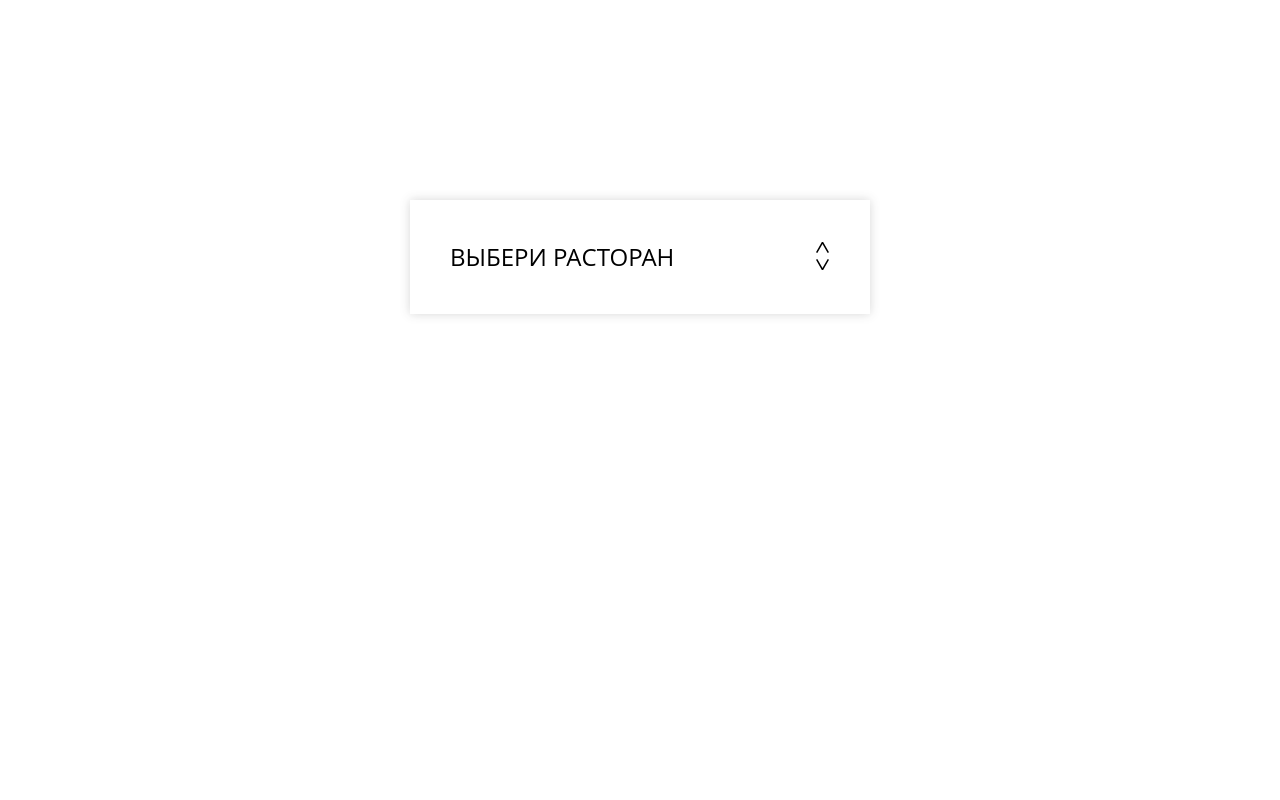
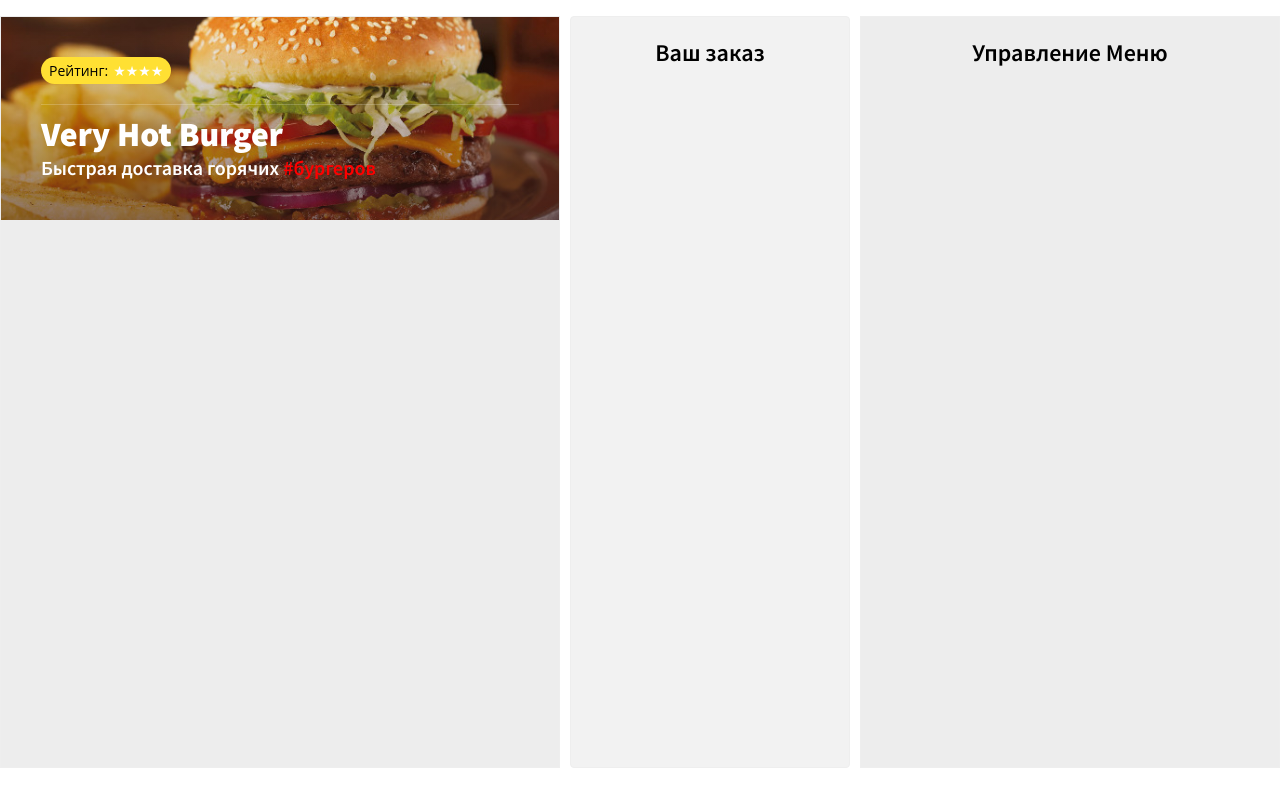
Before and after one commit to PavlenkoEvgeniy/react-burger_restaurant, a React (Create React App) app: page /restaurant/1 in a window 1280 px wide. Built offline with nearby package versions, Linux system fonts and the light colour scheme.

Commit message:
New components

```diff
--- /dev/null
+++ b/src/components/App.js
@@ -0,0 +1,20 @@
+import React from 'react';
+import Header from './Header'
+import Order from './Order'
+import MenuAdmin from './MenuAdmin';
+
+class App extends React.Component {
+  render() {
+    return (
+      <div className='burger-paradise'>
+        <div className="menu">
+          <Header title='Very Hot Burger'/>
+        </div>
+        <Order />
+        <MenuAdmin />
+      </div>
+    )
+  }
+}
+
+export default App;
--- /dev/null
+++ b/src/components/Header.js
@@ -0,0 +1,24 @@
+import React from "react";
+
+const Header = props => (
+    <header className="top">
+      <div className="wrap">
+        <div className="header-content">
+          <div className="header-rating">
+            <div className="header-rating_tag">Рейтинг: </div>
+            <div className="header-rating_icon">★★★★</div>
+          </div>
+          <div className="header-divider"></div>
+          <h1 className="font-effect-fire-animation">{props.title}</h1>
+          <h3>
+            <span>
+              Быстрая доставка горячих
+              <span className="sub-header"> #бургеров</span>
+            </span>
+          </h3>
+        </div>
+      </div>
+    </header>
+);
+
+export default Header;
--- a/src/components/Landing.js
+++ b/src/components/Landing.js
@@ -19,7 +19,8 @@ class Landing extends React.Component {
   };
 
   goToRestaurant = () => {
-    console.log("Go to restaurant");
+    const {url} = this.state;
+    this.props.history.push(`/restaurant/${url}`);
   };
 
   render() {
@@ -30,7 +31,7 @@ class Landing extends React.Component {
             onClick={this.displayList}
             className="restaurant_select_top-header font-effect-outline"
           >
-            {this.state.title ? `${this.state.title}` : "Выбери расторан"}
+            {this.state.title ? `${this.state.title}` : "Выбери рeсторан"}
           </div>
           <div className="arrow_picker">
             <div className="arrow_picker-up"></div>
--- /dev/null
+++ b/src/components/MenuAdmin.js
@@ -0,0 +1,9 @@
+import React from 'react';
+
+const MenuAdmin = () => (
+    <div className="menu-admin">
+      <h2>Управление Меню</h2>
+    </div>
+);
+
+export default MenuAdmin
--- /dev/null
+++ b/src/components/NotFound.js
@@ -0,0 +1,9 @@
+import React from "react";
+
+const NotFound = () => (
+  <div>
+    <h2>Page is Not Found</h2>
+  </div>
+);
+
+export default NotFound;
--- /dev/null
+++ b/src/components/Order.js
@@ -0,0 +1,10 @@
+import React from 'react';
+
+const Order = () => (
+    <div className="order-wrap">
+      <h2>Ваш заказ</h2>
+    </div>
+);
+
+
+export default Order;
--- /dev/null
+++ b/src/components/Router.js
@@ -0,0 +1,19 @@
+import React from 'react';
+import {BrowserRouter,Switch,Route} from 'react-router-dom';
+import Landing from './Landing';
+import App from './App';
+import NotFound from './NotFound';
+
+const Router = () => {
+  return (
+    <BrowserRouter>
+      <Switch>
+        <Route exact path='/' component={Landing} />
+        <Route path='/restaurant/:restaurantId' component={App} />
+        <Route component={NotFound} />
+      </Switch>
+    </BrowserRouter>
+  );
+};
+
+export default Router;
--- a/src/index.js
+++ b/src/index.js
@@ -1,7 +1,7 @@
 import React from 'react';
 import {render} from 'react-dom';
-import Landing from './components/Landing';
+import Router from './components/Router';
 import './css/style.css'
 
 
-render(<Landing />, document.querySelector('#root'));
+render(<Router />, document.querySelector('#root'));
```
